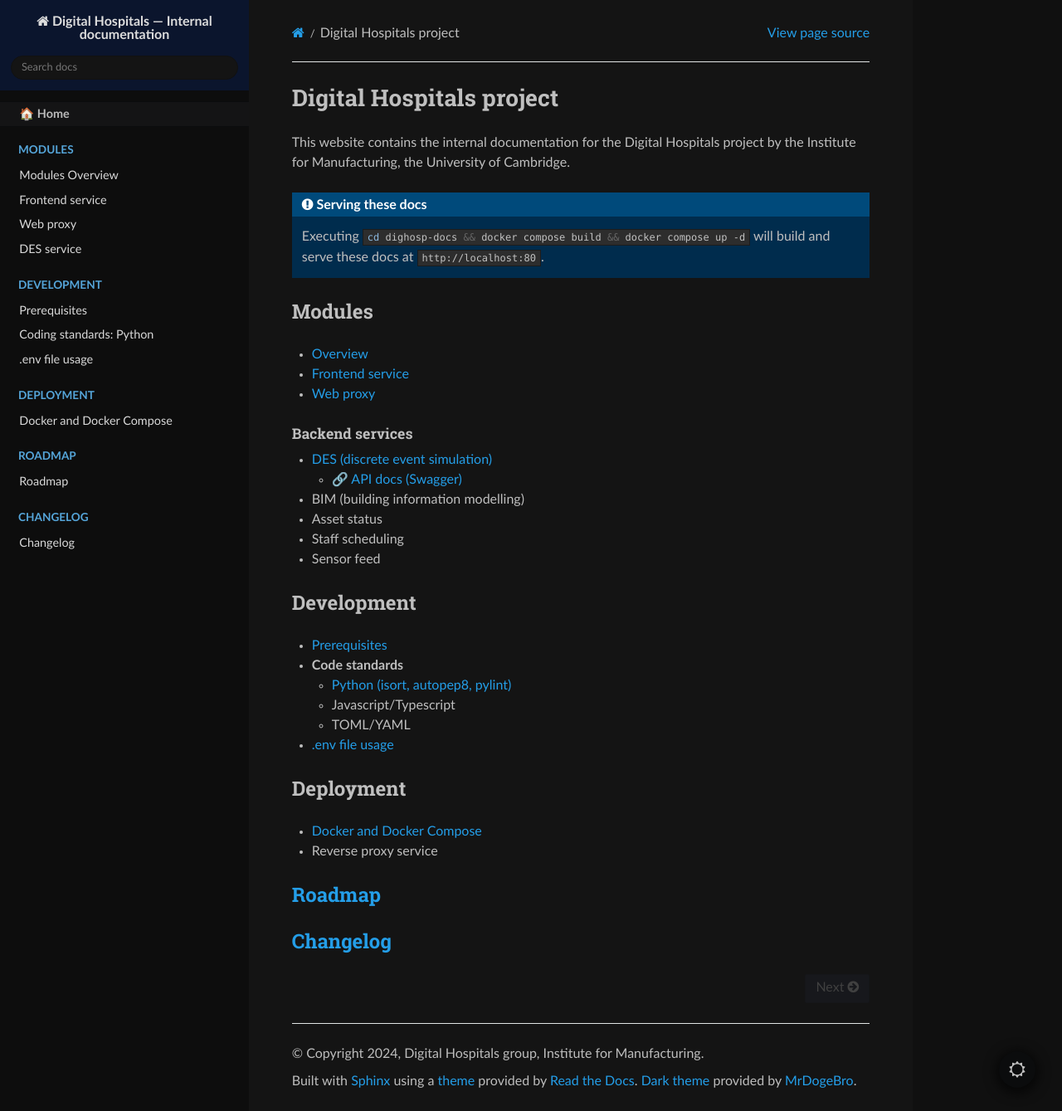
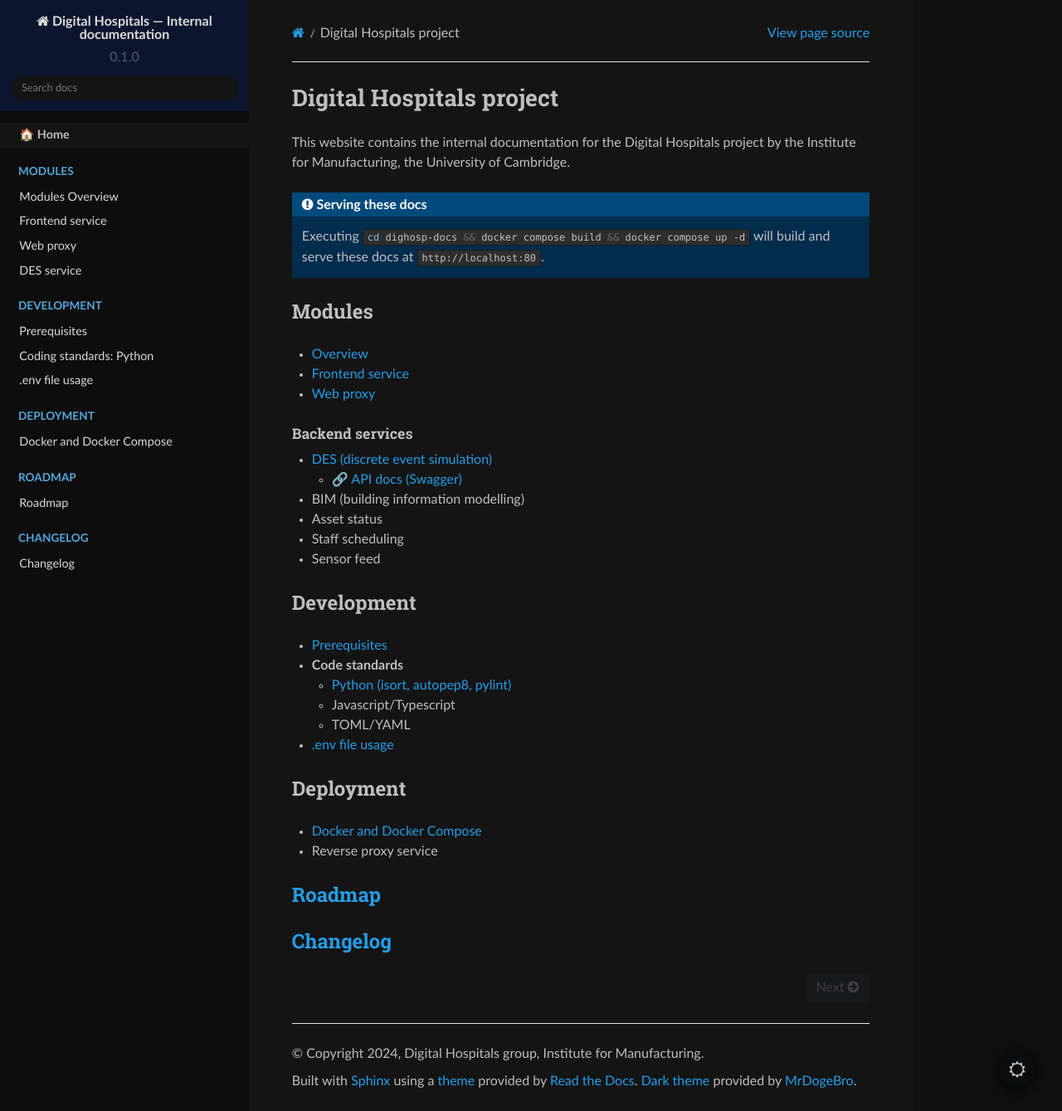
Before and after one commit to cam-digital-hospitals/dighosp_monorepo, a Sphinx documentation site: the page built from dighosp-docs/source/index.md, in a window 1280 px wide and 1339 px high. Shown: the whole window at 83% size. Built offline with Sphinx 7.4.7 and the Read the Docs theme 2.0.0, drawn with Linux system fonts in a browser that asks for light colours.

Commit message:
Docs: Add version line to conf.py

```diff
--- a/dighosp-docs/source/conf.py
+++ b/dighosp-docs/source/conf.py
@@ -9,6 +9,7 @@
 project = 'Digital Hospitals \u2014 Internal documentation'
 copyright = '2024, Digital Hospitals group, Institute for Manufacturing'
 author = 'Yin Chi Chan; Anandarup Mukherjee; Rohit Krishnan'
+version = '0.1.0'
 release = '0.1.0a0'
 
 # -- General configuration ---------------------------------------------------
```
